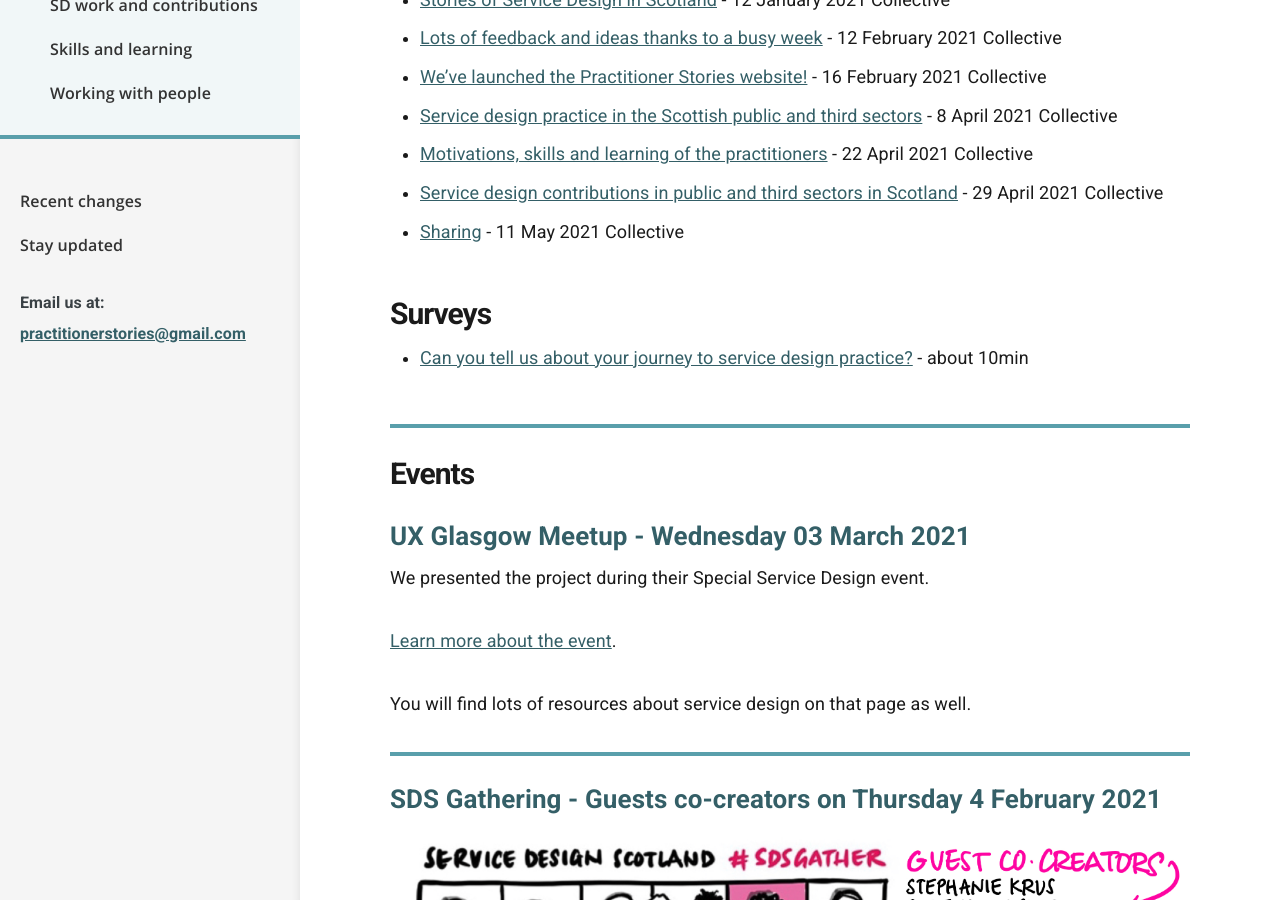
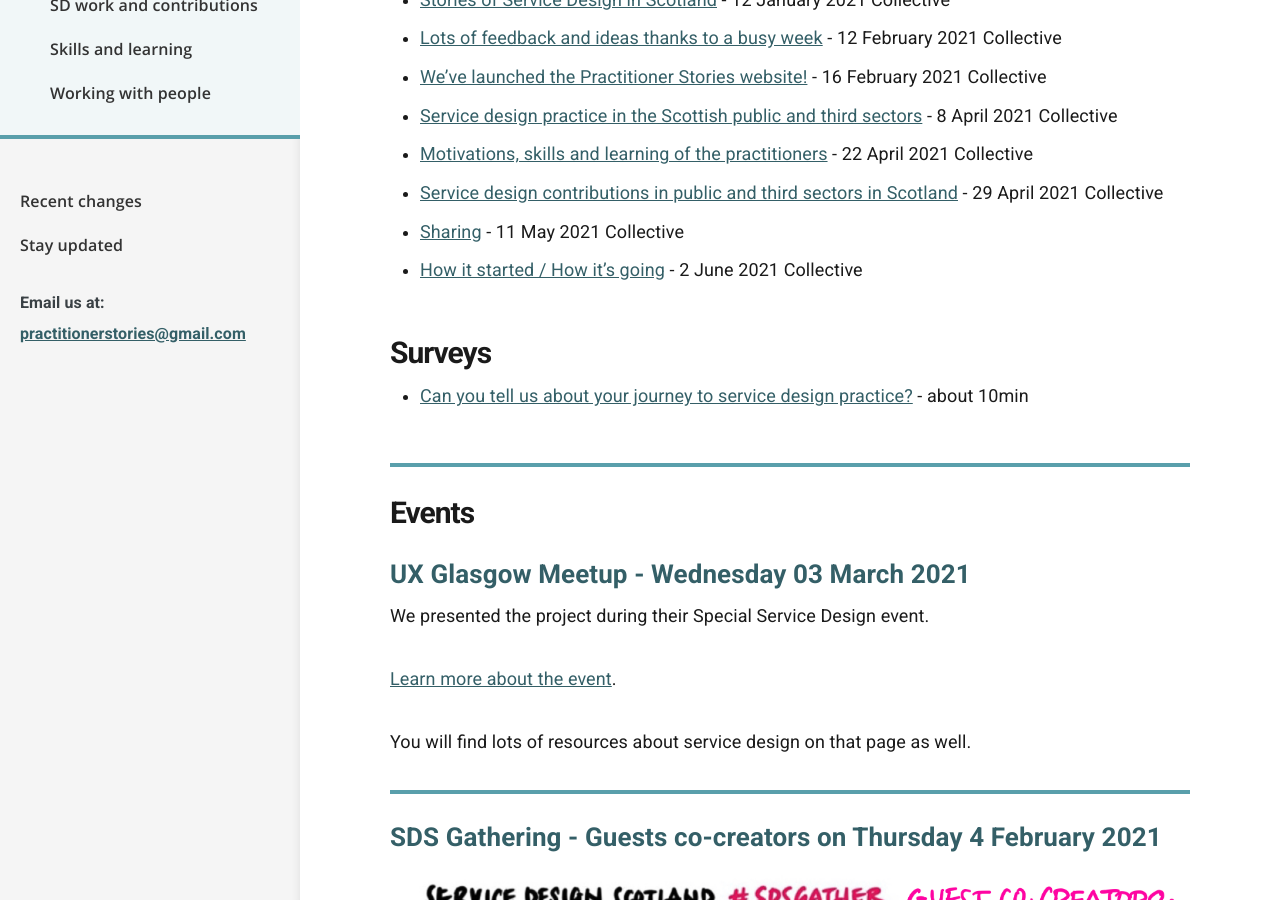
Before and after one commit to stephanie-K/practitioner-stories, a Jekyll site: the page built from comms.md, in a window 1280 px wide and 900 px high, scrolled down 498 px. Built offline with Jekyll 4.4.1, drawn with Linux system fonts in a browser that asks for light colours.

Commit message:
add latest medium post

```diff
--- a/comms.md
+++ b/comms.md
@@ -16,6 +16,9 @@ You will find our Medium stories here where we write about the project and the e
     <li><a href="https://practitionerstories.medium.com/motivations-skills-and-learning-of-the-practitioners-9dc5c8291da4" target="_blank">Motivations, skills and learning of the practitioners</a> - 22 April 2021 Collective</li>
     <li><a href="https://practitionerstories.medium.com/service-design-contributions-in-public-and-third-sectors-in-scotland-7633ca48348e" target="_blank">Service design contributions in public and third sectors in Scotland</a> - 29 April 2021 Collective</li>
     <li><a href="https://practitionerstories.medium.com/sharing-2b4692248702" target="_blank">Sharing</a> - 11 May 2021 Collective</li>
+    <li><a href="https://practitionerstories.medium.com/how-it-started-how-its-going-8732de06ffc9" target="_blank">How it started / How it’s going</a> - 2 June 2021 Collective</li>
+
+
 </ul>
 
 ## Surveys
```
